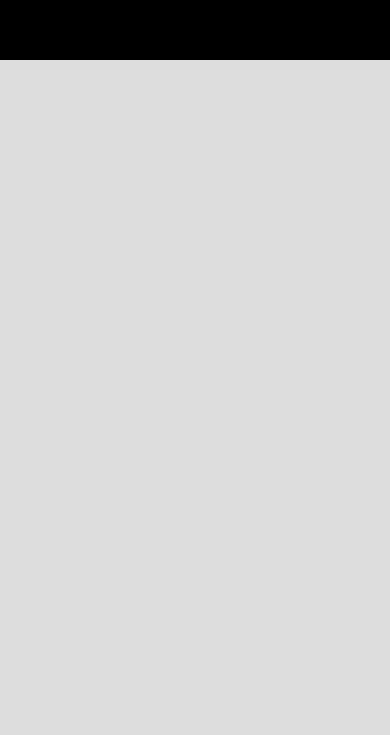
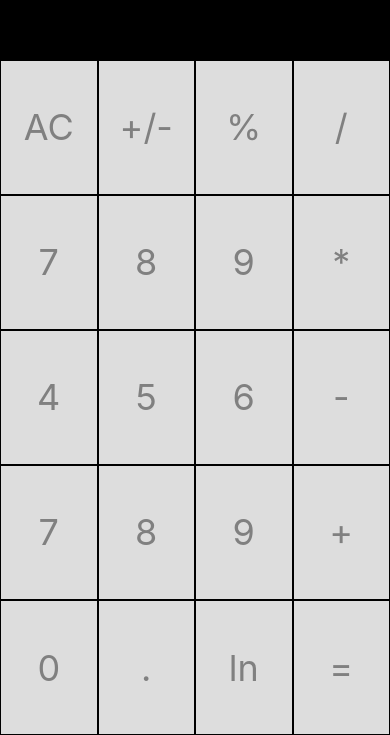
Before and after one commit to ultromo/RNCalc, a React Native app: screen / in a window 390 px wide. Shown: the part 109-844 px from the top of the page. Built offline with nearby package versions, Linux system fonts and the light colour scheme.

Commit message:
Binded actions to InputButtons

```diff
--- a/App.js
+++ b/App.js
@@ -26,9 +26,39 @@ export default class Calculator extends React.Component {
     return (
       <View style={Style.rootContainer}>
         <View style={Style.displayContainer}></View>
-        <View style={Style.inputContainer}></View>
+        <View style={Style.inputContainer}>
+          {this._renderInputButtons()}
+        </View>
       </View>
     )
+  }
+
+  _renderInputButtons() {
+    let views = [];
+
+    for (var r = 0; r < inputButtons.length; r++){
+      let row = inputButtons[r];
+
+      let inputRow = [];
+      for (var i = 0; i < row.length; i++){
+        let input = row[i];
+
+        inputRow.push(
+          <InputButton
+            value={input}
+            onPress={this._onInputButtonPressed.bind(this, input)}
+            key={r + "-" + i}/>
+          );
+      }
+
+      views.push(<View style={Style.inputRow} key={"row-" + r}>{inputRow}</View>)
+    }
+
+    return views;
+  }
+
+  _onInputButtonPressed(input) {
+    alert(input)
   }
 }
 
--- a/InputButton.js
+++ b/InputButton.js
@@ -11,7 +11,7 @@ export default class InputButton extends Component {
   render() {
     return (
       <TouchableHighlight style={Style.inputButton}
-        underlayColor="#888888"
+        underlayColor="#999999"
         onPress={this.props.onPress}>
         <Text style={Style.inputButtonText}>{this.props.value}</Text>
       </TouchableHighlight>
--- a/Style.js
+++ b/Style.js
@@ -19,14 +19,18 @@ var Style = StyleSheet.create({
     flex: 1,
     alignItems: 'center',
     justifyContent: 'center',
-    borderWidth: 0.5,
+    borderWidth: 1,
     borderColor: '#000000'
   },
 
   inputButtonText: {
-    fontSize: 22,
-    fontWeight: 'bold',
-    color: 'white'
+    fontSize: 36,
+    color: 'grey'
+  },
+
+  inputRow: {
+    flex: 1,
+    flexDirection: 'row'
   }
 });
 
```
